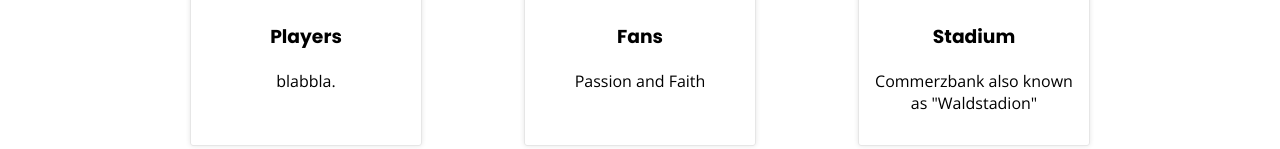
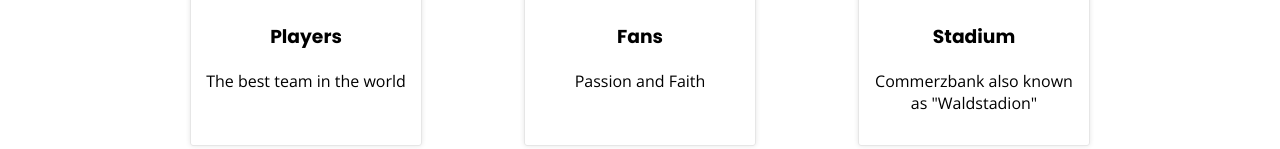
Before and after one commit to MauriceMohn/landing, a plain HTML site: page index.html in a window 1280 px wide. Shown: the part 707-856 px from the top of the page. Drawn offline with nearby package versions, Linux system fonts and the light colour scheme.

Commit message:
update page 2

```diff
--- a/index.html
+++ b/index.html
@@ -27,7 +27,7 @@
         <div class="card">
           <img src="images/Team.png" alt="">
           <h3>Players</h3>
-          <p>blabbla.</p>
+          <p>The best team in the world</p>
         </div>
         <div class="card">
           <img src="images/Fans.png" alt="">
```
